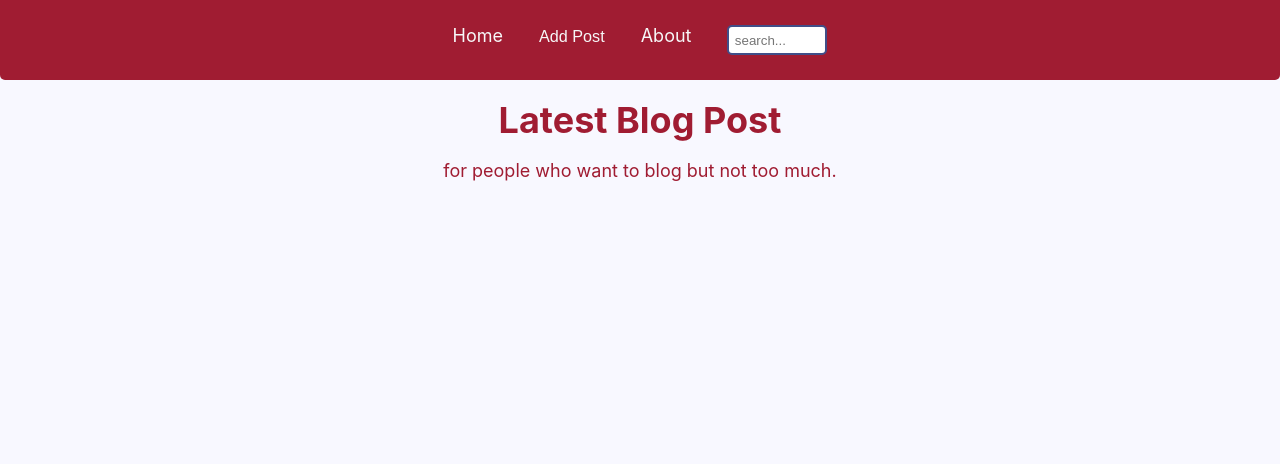
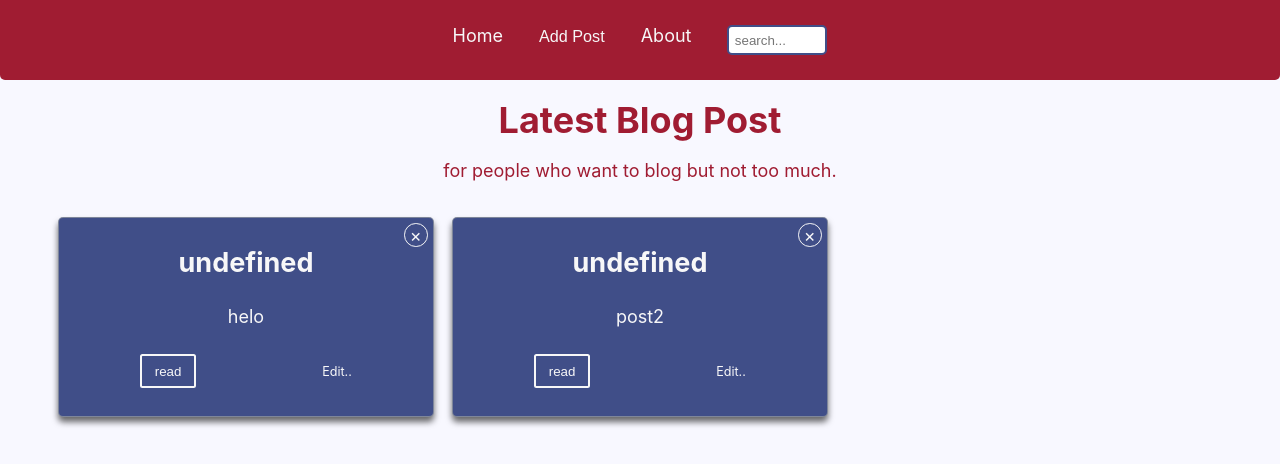
Before and after one commit to alaincodes/vanilla-crud-blog, a website built with Parcel: page client/index.html in a window 1280 px wide. Built offline with nearby package versions, Linux system fonts and the light colour scheme.

Commit message:
stilllll struggglinnnnnn

```diff
--- a/client/index.html
+++ b/client/index.html
@@ -20,9 +20,7 @@
     </nav>
     <h1 class="title">latest blog post</h1>
     <p class="title-desc">for people who want to blog but not too much.</p>
-    <section id="post-container" class="grid-container">
-      <ol></ol>
-    </section>
+    <section id="post-container" class="grid-container"></section>
 
     <!-- Add Post Modal -->
     <div id="add-Post-Modal" class="modal">
--- a/client/src/js/app.js
+++ b/client/src/js/app.js
@@ -1,8 +1,6 @@
 const addPostBtn = document.getElementById("add-post-btn");
 const addPostModal = document.getElementById("add-Post-Modal");
-const closeModalBtn = document.getElementsByClassName("close-modal-btn")[0];
-
-// ADD POST MODAL
+const closeModalBtn = document.querySelector(".close-modal-btn");
 
 addPostBtn.addEventListener("click", () => {
   addPostModal.style.display = "block";
@@ -17,6 +15,33 @@ addPostModal.addEventListener("click", event => {
     addPostModal.style.display = "none";
   }
 });
+
+const storePosts = ["helo", "post2"];
+
+const addPost = function(postContent) {
+  storePosts.push(postContent);
+};
+
+const displayPost = function() {
+  const postContainer = document.getElementById("post-container");
+  let para = "";
+  storePosts.forEach(post => {
+    para += `
+      <div class="blog-post-card">
+        <span id="close-btn" class="close-btn">&times;</span>
+        <h2>${post.title}</h2>
+        <p>${post}</p>
+        <div class="footer-card">
+          <button>read</button>
+          <p class="edit-post">Edit..</p>
+        </div>
+      </div>
+    `;
+  });
+  postContainer.innerHTML = para;
+};
+
+displayPost();
 
 // Fetch Blog Posts link
 
```
